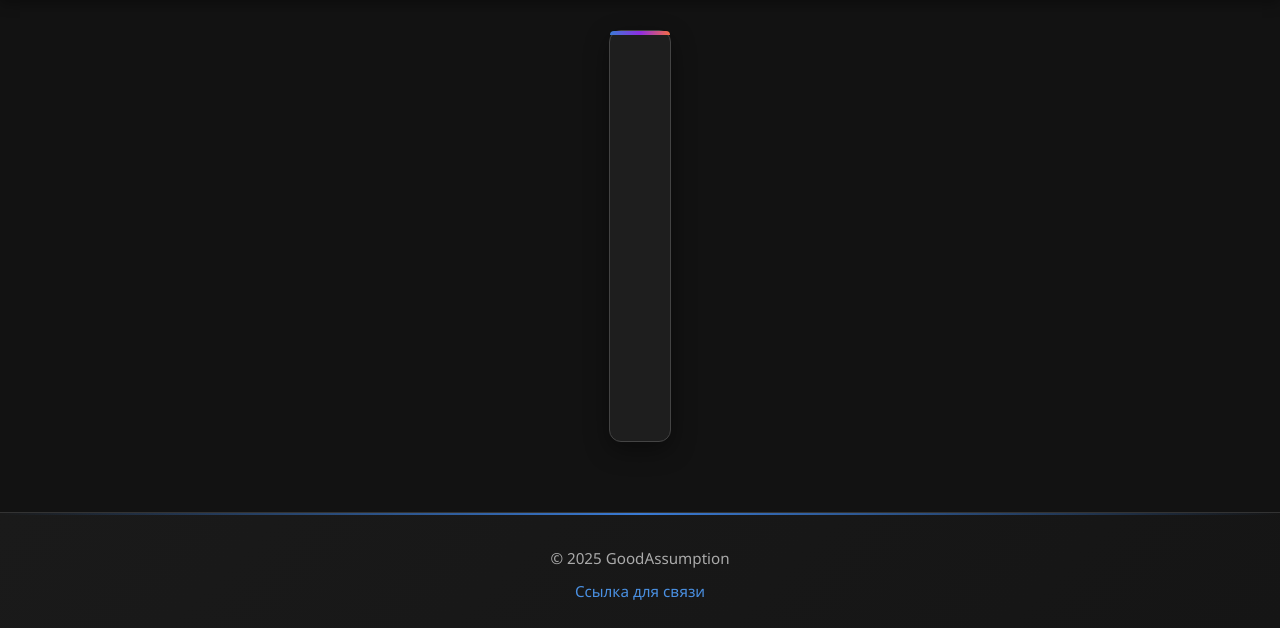
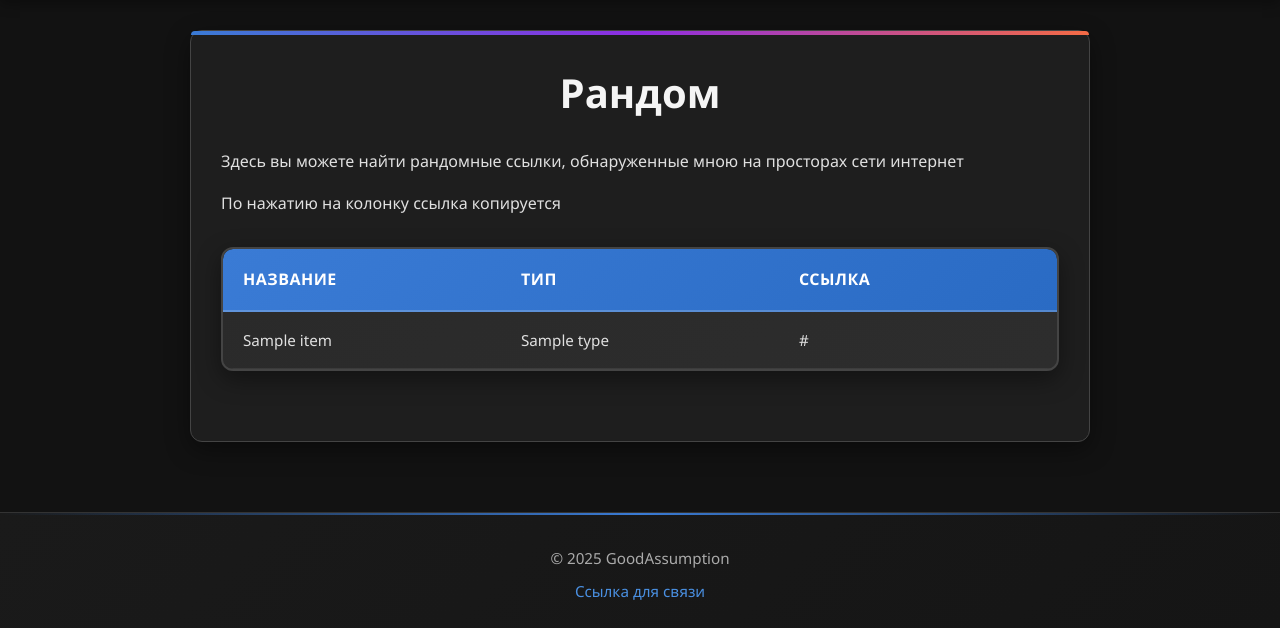
Before and after one commit to goodassumption/Django_first, a Django app: template server/django_first/templates/other/random.html in a window 1280 px wide. Shown: the part 172-800 px from the top of the page. Run offline with Django 5.2, Linux system fonts and the light colour scheme; the template is opened without the code that fills it: most values are stand-ins (such as "Sample title", 1, 10 or a date in 2020).

Commit message:
add: added page with random videos

```diff
--- a/server/django_first/admin.py
+++ b/server/django_first/admin.py
@@ -50,3 +50,7 @@ class PromptsModelAdmin(admin.ModelAdmin):
 @admin.register(StrHistory)
 class StrHistoryAdmin(admin.ModelAdmin):
     list_display = ('original_text', 'time')
+
+@admin.register(RandomModel)
+class RandomModelAdmin(admin.ModelAdmin):
+    list_display = ('name', 'type', 'link')
--- a/server/django_first/forms.py
+++ b/server/django_first/forms.py
@@ -33,7 +33,7 @@ class Str2WordsForm(forms.ModelForm):
                 }
             )
         }
-
+"""
 class FeedbackAddForm(forms.ModelForm):
     class Meta:
         model = UserFeedbackAdd
@@ -45,3 +45,4 @@ class FeedbackMessageForm(forms.ModelForm):
 class FeedbackReportForm(forms.ModelForm):
     class Meta:
         model = UserFeedbackReport
+"""
--- a/server/django_first/templates/other/random.html
+++ b/server/django_first/templates/other/random.html
@@ -2,5 +2,116 @@
 {% load static %}
 
 {% block content %}
+<h1>Рандом</h1>
+<p>Здесь вы можете найти рандомные ссылки, обнаруженные
+    мною на просторах сети интернет</p>
+<p>По нажатию на колонку ссылка копируется</p>
 
+<div class="table-container">
+    <table class="modern-table striped hover three-columns">
+        <thead>
+            <tr>
+                <th>Название</th>
+                <th>Тип</th>
+                <th>Ссылка</th>
+            </tr>
+        </thead>
+        <tbody>
+            {% for item in table %}
+            <tr data-url="{{ item.link }}"
+                onclick="window.location.href = this.dataset.url;">
+                <td>{{ item.name }}</td>
+                <td>{{ item.type }}</td>
+                <td>{{ item.link }}</td>
+            </tr>
+            {% endfor %}
+        </tbody>
+    </table>
+</div>
+
+<style>
+    /* ПОЛЗУНКИ ВЫ ДОСТАЛИ МЕНЯ ИДИТЕ ***** */
+    /* СИЛЬНЫЕ ИСПРАВЛЕНИЯ ДЛЯ ГОРИЗОНТАЛЬНЫХ ПОЛЗУНКОВ */
+.table-container {
+    overflow-x: hidden !important;
+}
+
+.modern-table {
+    min-width: 0 !important;
+    max-width: 100% !important;
+    width: 100% !important;
+    table-layout: fixed !important;
+}
+
+.modern-table th,
+.modern-table td {
+    min-width: 0 !important;
+    max-width: none !important;
+    word-break: break-word !important;
+    overflow-wrap: break-word !important;
+    white-space: normal !important;
+}
+
+/* Принудительное отключение скролла на мобильных */
+@media (max-width: 768px) {
+    .table-container {
+        overflow-x: visible !important;
+    }
+}
+
+/* ============================================
+   ОТКЛЮЧЕНИЕ ВЕРТИКАЛЬНОГО СКРОЛЛА В ТАБЛИЦАХ
+============================================ */
+
+/* Основной контейнер таблицы БЕЗ вертикального скролла */
+.table-container {
+    overflow-x: auto;
+    overflow-y: hidden; /* Отключаем вертикальный скролл */
+    margin: 30px 0;
+    border-radius: 12px;
+    position: relative;
+    box-shadow: 0 8px 25px rgba(0, 0, 0, 0.4);
+    background: linear-gradient(135deg, #2a2a2a 0%, #353535 100%);
+    border: 2px solid #444;
+    max-width: 100%;
+}
+
+/* Таблица с авто-высотой */
+.modern-table {
+    width: 100%;
+    border-collapse: separate;
+    border-spacing: 0;
+    background: linear-gradient(135deg, #2a2a2a 0%, #2d2d2d 100%);
+    border-radius: 10px;
+    overflow: hidden;
+    font-size: 0.95rem;
+    position: relative;
+    min-width: 0;
+    table-layout: auto;
+    max-height: none; /* Убираем ограничение высоты */
+}
+
+/* Для таблиц с фиксированной высотой (если нужно) */
+.modern-table.fixed-height {
+    display: block;
+    max-height: 400px;
+    overflow-y: auto; /* Вертикальный скролл только в таблице */
+}
+
+/* Заголовок фиксированный при скролле */
+.modern-table.fixed-height thead {
+    position: sticky;
+    top: 0;
+    z-index: 10;
+}
+
+/* Адаптивность */
+@media (max-width: 768px) {
+    .table-container {
+        max-height: 400px;
+        overflow-y: auto; /* На мобильных возвращаем скролл если нужно */
+    }
+}
+
+</style>
 {% endblock %}
--- a/server/django_first/views.py
+++ b/server/django_first/views.py
@@ -396,8 +396,11 @@ def about(request):
 
 # ------------- ЭЭЭЭЭЭ -------------
 def random(request):
+    context = {
+        'table': RandomModel.objects.all().order_by('-time')
+    }
 
-    return render(request, 'random.html')
+    return render(request, 'random.html', context)
 
 # ------------- Обратная связь -------------
 def feedback(request):
```
Also changed, not shown: server/django_first/models.py (+22 -0 lines), server/django_first/migrations/0003_alter_calchistory_time_alter_promptsmodel_created_at_and_more.py (added), server/django_first/migrations/0004_randommodel_alter_calchistory_time_and_more.py (added), server/django_first/migrations/0005_randommodel_time_alter_calchistory_time_and_more.py (added), server/django_first/migrations/0006_alter_calchistory_time_alter_promptsmodel_created_at_and_more.py (added).
